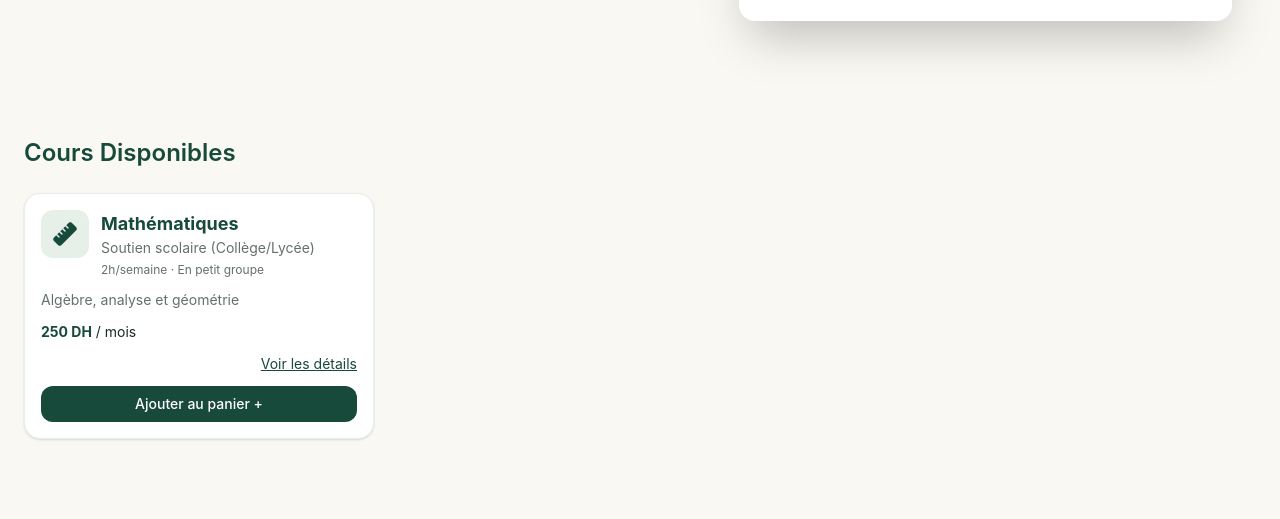
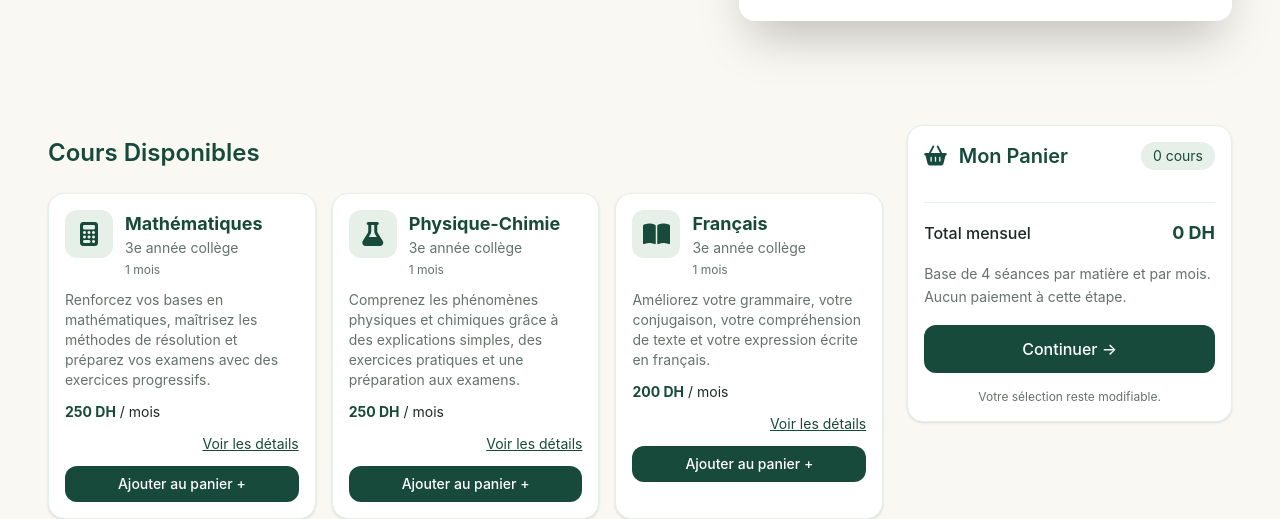
Before and after one commit to HSassouma/Nour-Academy-Portail-d-inscription, a website built with Vite: page index.html in a window 1280 px wide. Shown: the part 448-967 px from the top of the page. Before the commit the page ends 923 px from the top, so only its background shows below. Built offline with nearby package versions, Linux system fonts and the light colour scheme.

Commit message:
coder partie cards et panier pour partie html et taiwind

```diff
--- a/index.html
+++ b/index.html
@@ -14,28 +14,34 @@
   <body class="bg-[#FAF8F2] text-[#1D2924]">
     <!-- Header -->
     <header
-      class="flex justify-between items-center px-6 md:px-12 py-2 bg-[#E6F0E9]"
+      class="flex items-center justify-between gap-4 bg-[#E6F0E9] px-4 py-2 sm:px-6 md:px-12"
     >
-      <a href="index.html">
+      <a href="index.html" class="shrink-0">
         <img
           src="/src/assets/logo.png"
           alt="Nour Academy"
-          class="h-13.75 rounded-3xl"
+          class="h-11 w-auto rounded-3xl sm:h-12 md:h-13.75"
         />
       </a>
 
-      <div class="flex gap-6 text-[#174A3A]">
-        <i class="fa-solid fa-circle-user text-xl" aria-label="Profil"></i>
-        <i class="fa-solid fa-bell text-xl" aria-label="Notifications"></i>
+      <div class="flex shrink-0 items-center gap-4 text-[#174A3A] sm:gap-6">
+        <i
+          class="fa-solid fa-circle-user text-lg sm:text-xl"
+          aria-label="Profil"
+        ></i>
+        <i
+          class="fa-solid fa-bell text-lg sm:text-xl"
+          aria-label="Notifications"
+        ></i>
       </div>
     </header>
 
     <!-- Hero Section -->
     <section
       id="hero_section"
-      class="flex flex-col md:flex-row justify-between items-center gap-10 px-6 md:px-12 py-12 md:py-20"
+      class="flex flex-col items-center justify-between gap-8 px-4 py-10 sm:px-6 sm:py-12 md:px-12 md:py-20 lg:flex-row lg:gap-10"
     >
-      <div class="intro space-y-5 md:w-1/2">
+      <div class="intro w-full space-y-5 lg:w-1/2">
         <p class="text-sm md:text-base font-semibold text-[#174A3A]">
           SOUTIEN SCOLAIRE · COLLÈGE & LYCÉE
         </p>
@@ -50,7 +56,7 @@
         </p>
       </div>
       <div
-        class="filtre w-full md:w-5/12 space-y-5 bg-white p-6 rounded-2xl shadow-2xl"
+        class="filtre w-full space-y-5 bg-white p-6 rounded-2xl shadow-2xl lg:w-5/12"
       >
         <h2 class="text-xl font-bold">Trouvez le cours qui vous correspond</h2>
         <div
@@ -66,13 +72,13 @@
             id="recherche"
             name="recherche"
             placeholder="Rechercher un cours..."
-            class="w-full outline-none bg-transparent"
+            class="w-full min-w-0 outline-none bg-transparent"
           />
         </div>
         <select
           name="niveau"
           id="niveau"
-          class="w-full bg-[#E6F0E9] text-[#174A3A] rounded-xl p-3"
+          class="w-full min-w-0 bg-[#E6F0E9] text-[#174A3A] rounded-xl p-3"
         >
           <option value="">Tous les niveaux</option>
           <option value="college">Collège</option>
@@ -83,7 +89,7 @@
         <select
           name="matiere"
           id="matiere"
-          class="w-full bg-[#E6F0E9] text-[#174A3A] rounded-xl p-3"
+          class="w-full min-w-0 bg-[#E6F0E9] text-[#174A3A] rounded-xl p-3"
         >
           <option value="">Toutes les matières</option>
           <option value="mathematiques">Mathématiques</option>
@@ -100,60 +106,75 @@
       </div>
     </section>
 
-    <!-- Cards -->
-    <section id="cards_and_panier" class="bg-[#FAF8F2] py-6">
-      <div class="contenair_cards">
-        <h3 class="mx-6 my-3 text-2xl font-semibold text-[#174A3A]">
-          Cours Disponibles
-        </h3>
+    <!-- Cards + Panier -->
+    <section id="cards_and_panier" class="bg-[#FAF8F2] py-6 lg:pb-0">
+      <div class="contenair_cards px-4 sm:px-6 md:px-12">
+        <!-- Layout: Cards à gauche + Panier à droite -->
+        <div
+          class="grid grid-cols-1 items-start gap-6 lg:grid-cols-[72fr_28fr]"
+        >
+          <!-- Cards -->
+          <div class="min-w-0 lg:pb-6">
+            <h3 class="my-3 text-2xl font-semibold text-[#174A3A]">
+              Cours Disponibles
+            </h3>
 
-        <section class="cards px-6 py-3">
-          <div
-            id="card1"
-            class="w-full max-w-[350px] space-y-3 rounded-2xl border border-[#E6F0E9] bg-white p-4 shadow-sm"
+            <section
+              class="cards grid w-full grid-cols-1 gap-4 py-3 sm:grid-cols-2 xl:grid-cols-3"
+            ></section>
+          </div>
+          <aside
+            class="container_panier min-w-0 rounded-2xl border border-[#E6F0E9] bg-white p-4 shadow-sm lg:sticky lg:top-6"
           >
-            <main class="flex items-start gap-3">
-              <div
-                class="flex h-12 w-12 shrink-0 items-center justify-center rounded-xl bg-[#E6F0E9] text-[#174A3A]"
+            <header class="header_panier flex items-center gap-2 xl:gap-3">
+              <i
+                class="fa-solid fa-basket-shopping shrink-0 text-xl text-[#174A3A]"
+                aria-hidden="true"
+              ></i>
+
+              <h2
+                class="whitespace-nowrap text-lg font-semibold text-[#174A3A] xl:text-xl"
               >
-                <i class="fa-solid fa-ruler text-2xl" aria-hidden="true"></i>
-              </div>
+                Mon Panier
+              </h2>
 
-              <div>
-                <h2 class="text-lg font-bold text-[#174A3A]">Mathématiques</h2>
+              <span
+                class="ml-auto whitespace-nowrap rounded-full bg-[#E6F0E9] px-3 py-1 text-sm text-[#174A3A]"
+              >
+                <span id="nombre-cour">0</span> cours
+              </span>
+            </header>
+            <div id="cours_panier" class="py-4"></div>
 
-                <p class="text-sm text-[#65716A]">
-                  Soutien scolaire (Collège/Lycée)
-                </p>
+            <hr class="border-[#E6F0E9]" />
+            <div id="footer_panier" class="space-y-4 pt-4">
+              <p class="flex items-center justify-between gap-3">
+                <span class="font-medium text-[#1D2924]"> Total mensuel </span>
 
-                <p class="mt-1 text-xs text-[#65716A]">
-                  2h/semaine · En petit groupe
-                </p>
-              </div>
-            </main>
+                <span id="total" class="text-lg font-bold text-[#174A3A]">
+                  0 DH
+                </span>
+              </p>
 
-            <p class="text-sm text-[#65716A]">Algèbre, analyse et géométrie</p>
+              <p class="text-sm leading-relaxed text-[#65716A]">
+                Base de 4 séances par matière et par mois. Aucun paiement à
+                cette étape.
+              </p>
 
-            <p class="text-sm text-[#1D2924]">
-              <strong class="text-[#174A3A]">250 DH</strong> / mois
-            </p>
+              <button
+                type="button"
+                class="w-full rounded-xl bg-[#174A3A] px-4 py-3 font-medium text-white transition-colors hover:bg-[#10372C]"
+              >
+                Continuer
+                <span aria-hidden="true">→</span>
+              </button>
 
-            <a
-              href="#"
-              class="block text-right text-sm text-[#174A3A] underline"
-            >
-              Voir les détails
-            </a>
-
-            <button
-              id="add_toPanier"
-              type="button"
-              class="w-full rounded-xl bg-[#174A3A] p-2 text-sm font-medium text-white hover:bg-[#10372C]"
-            >
-              Ajouter au panier +
-            </button>
-          </div>
-        </section>
+              <p class="text-center text-xs text-[#65716A]">
+                Votre sélection reste modifiable.
+              </p>
+            </div>
+          </aside>
+        </div>
       </div>
     </section>
 
--- a/src/courses.json
+++ b/src/courses.json
@@ -19,7 +19,7 @@
     "price": 250,
     "duration": "1 mois",
     "description": "Comprenez les phénomènes physiques et chimiques grâce à des explications simples, des exercices pratiques et une préparation aux examens.",
-    "icon": "flask-conical"
+    "icon": "flask"
   },
   {
     "id": 3,
@@ -52,7 +52,7 @@
     "price": 280,
     "duration": "1 mois",
     "description": "Approfondissez les principes fondamentaux de la physique et de la chimie avec des exercices adaptés au programme.",
-    "icon": "flask-conical"
+    "icon": "flask"
   },
   {
     "id": 6,
@@ -63,7 +63,7 @@
     "price": 220,
     "duration": "1 mois",
     "description": "Progressez en anglais à travers le vocabulaire, la grammaire, la compréhension orale et la communication quotidienne.",
-    "icon": "languages"
+    "icon": "language"
   },
   {
     "id": 7,
@@ -85,7 +85,7 @@
     "price": 300,
     "duration": "1 mois",
     "description": "Travaillez les notions essentielles du programme scientifique et préparez-vous aux contrôles avec des exercices ciblés.",
-    "icon": "flask-conical"
+    "icon": "flask"
   },
   {
     "id": 9,
@@ -118,7 +118,7 @@
     "price": 350,
     "duration": "1 mois",
     "description": "Consolidez vos connaissances, entraînez-vous sur des exercices de niveau BAC et améliorez votre méthode de résolution.",
-    "icon": "flask-conical"
+    "icon": "flask"
   },
   {
     "id": 12,
--- a/src/functions.js
+++ b/src/functions.js
@@ -0,0 +1,72 @@
+// function afficherCours
+export async function afficherCours() {
+  try {
+    const response = await fetch(new URL("./courses.json", import.meta.url));
+
+    if (!response.ok) {
+      throw new Error("Impossible de charger les cours");
+    }
+
+    const courses = await response.json();
+    const container = document.querySelector(".cards");
+
+    container.innerHTML = "";
+
+    courses.forEach((course) => {
+      const card = document.createElement("div");
+
+      card.className =
+        "w-full space-y-3 rounded-2xl border border-[#E6F0E9] bg-white p-4 shadow-sm";
+
+      card.innerHTML = `
+        <main class="flex items-start gap-3">
+          <div
+            class="flex h-12 w-12 shrink-0 items-center justify-center rounded-xl bg-[#E6F0E9] text-[#174A3A]"
+          >
+            <i class="fa-solid fa-${course.icon} text-2xl" aria-hidden="true"></i>
+          </div>
+
+          <div>
+            <h2 class="text-lg font-bold text-[#174A3A]">
+              ${course.title}
+            </h2>
+
+            <p class="text-sm text-[#65716A]">
+              ${course.level}
+            </p>
+
+            <p class="mt-1 text-xs text-[#65716A]">
+              ${course.duration}
+            </p>
+          </div>
+        </main>
+
+        <p class="text-sm text-[#65716A]">
+          ${course.description}
+        </p>
+
+        <p class="text-sm text-[#1D2924]">
+          <strong class="text-[#174A3A]">${course.price} DH</strong> / mois
+        </p>
+
+        <a
+          href="#"
+          class="block text-right text-sm text-[#174A3A] underline"
+        >
+          Voir les détails
+        </a>
+
+        <button
+          type="button"
+          class="w-full rounded-xl bg-[#174A3A] p-2 text-sm font-medium text-white hover:bg-[#10372C]"
+        >
+          Ajouter au panier +
+        </button>
+      `;
+
+      container.append(card);
+    });
+  } catch (error) {
+    console.error("Erreur :", error);
+  }
+}
--- a/src/main.js
+++ b/src/main.js
@@ -1,3 +1,5 @@
 import './style.css'
 import './courses.json'
 import './functions.js'
+import { afficherCours } from './functions.js'
+afficherCours()
```
